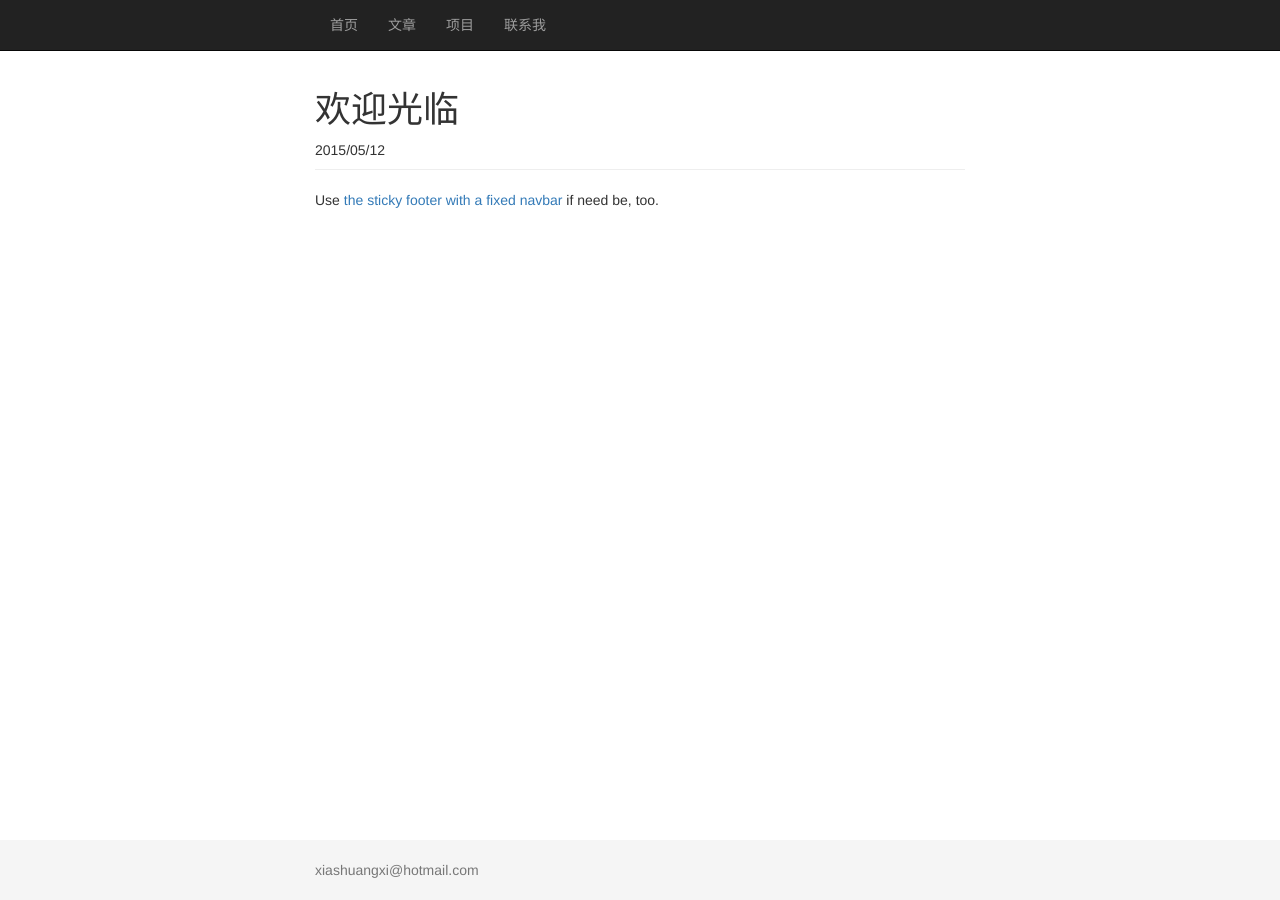
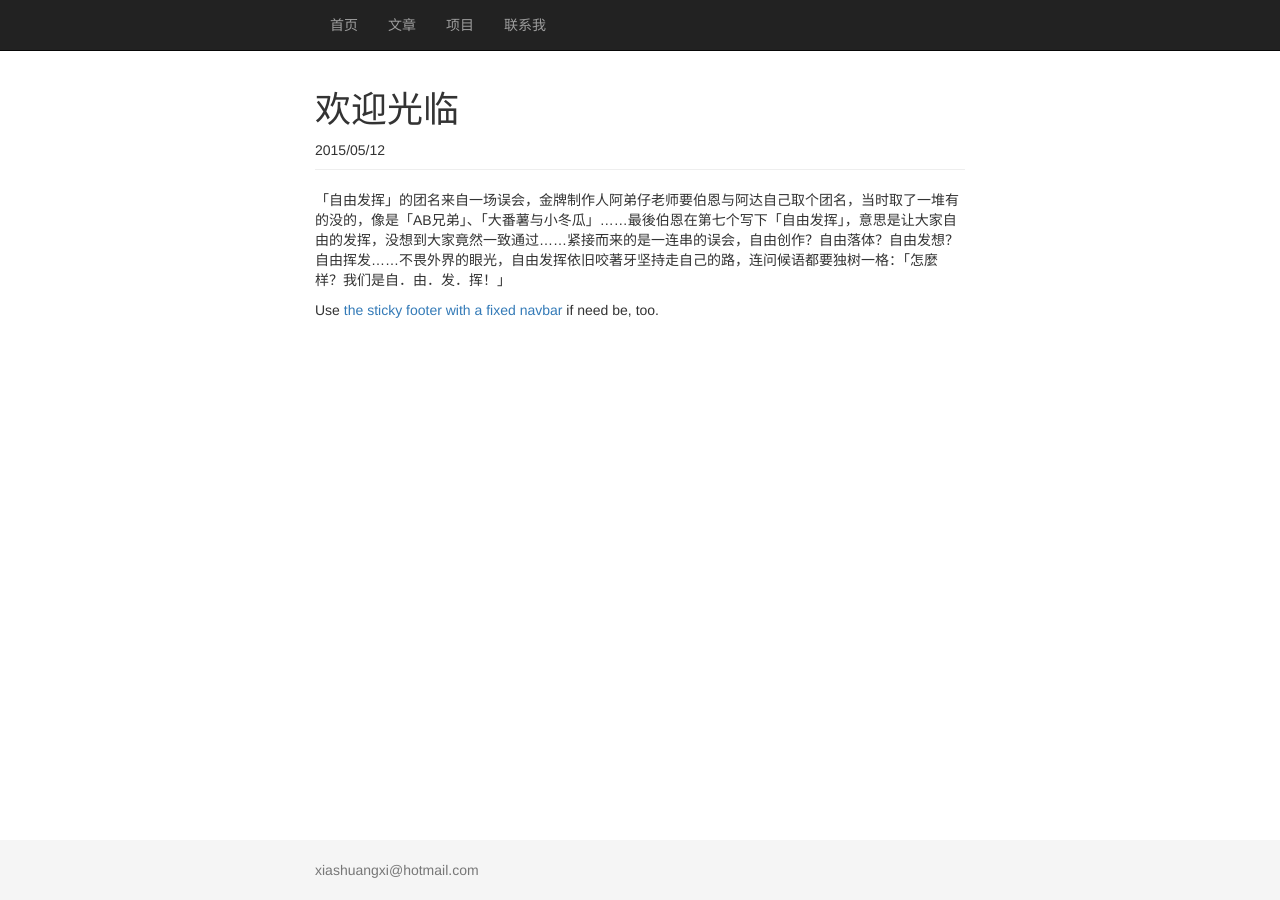
Before and after one commit to jinchangle/xiashuangxi.github.io, a Jekyll site: the page built from _posts/2013-03-23-demo.md, in a window 1280 px wide. Built offline with Jekyll 4.4.1, drawn with Linux system fonts in a browser that asks for light colours.

Commit message:
Please enter the commit message for your changes. Lines starting  with '' will be ignored, and an empty message aborts the commit.  On branch master  Your branch is up-to-date with 'origin/master'.
 Changes to be committed:
	modified:   _posts/2013-03-23-demo.md

```diff
--- a/_posts/2013-03-23-demo.md
+++ b/_posts/2013-03-23-demo.md
@@ -2,5 +2,5 @@
 layout: post
 title:  "欢迎光临"
 date:   2015-05-12 16:33
-content: '这里是我的第一次进入...:)'
 ---
+「自由发挥」的团名来自一场误会，金牌制作人阿弟仔老师要伯恩与阿达自己取个团名，当时取了一堆有的没的，像是「AB兄弟」、「大番薯与小冬瓜」……最後伯恩在第七个写下「自由发挥」，意思是让大家自由的发挥，没想到大家竟然一致通过……紧接而来的是一连串的误会，自由创作？自由落体？自由发想？自由挥发……不畏外界的眼光，自由发挥依旧咬著牙坚持走自己的路，连问候语都要独树一格：「怎麼样？我们是自．由．发．挥！」
```
